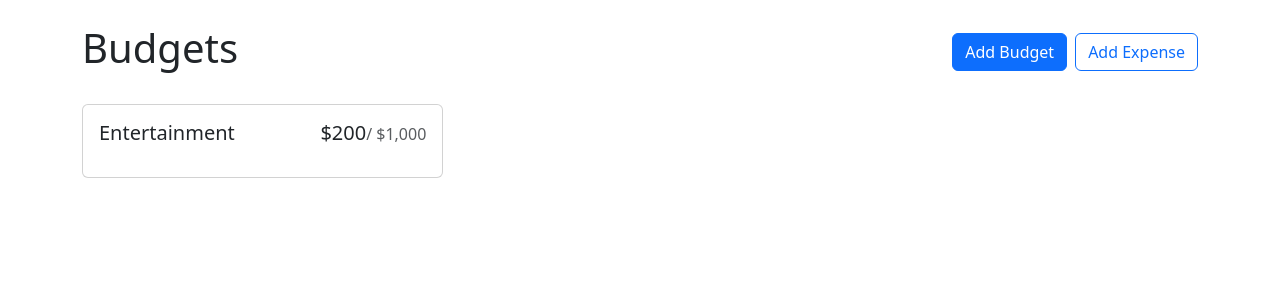
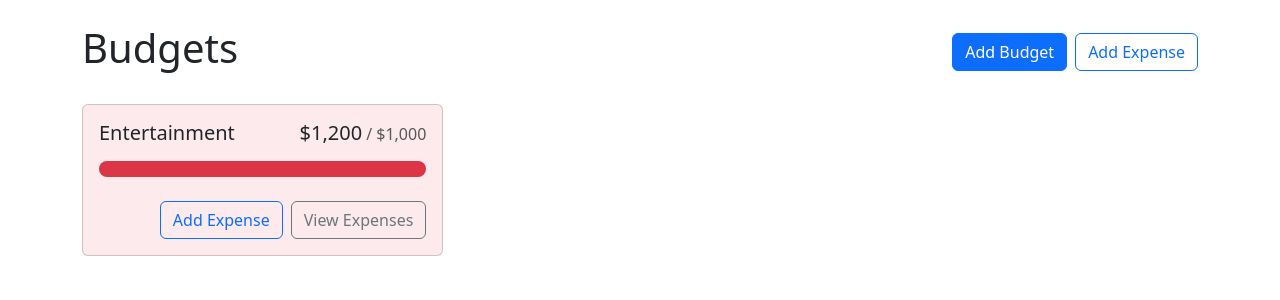
Before and after one commit to zhouzhou0619/budget-tracking-app, a React (Create React App) app: page / in a window 1280 px wide. Shown: the top 300 px of the page. Built offline with nearby package versions, Linux system fonts and the light colour scheme.

Commit message:
If it over the max budget, the background will turn to red. Added two buttons: the first one is default, and the second one is gray. Meet the friendly use principle.

```diff
--- a/src/App.js
+++ b/src/App.js
@@ -10,7 +10,7 @@
                 <Button variant="outline-primary">Add Expense</Button>
             </Stack>
             <div style={{ display: 'grid', gridTemplateColumns: 'repeat(auto-fill, minmax(300px, 1fr))', gap: '1rem', alignItems: 'flex-start' }}>
-                <BudgetCard name="Entertainment" amount={200} max={1000}></BudgetCard>
+                <BudgetCard name="Entertainment" gray amount={1200} max={1000}></BudgetCard>
             </div>
         </Container>
     );
--- a/src/components/BudgetCard.js
+++ b/src/components/BudgetCard.js
@@ -1,17 +1,36 @@
-import { Card } from 'react-bootstrap';
+import { Button, Card, ProgressBar, Stack } from 'react-bootstrap';
 import { currencyFormatter } from '../utils';
-export default function BudgetCard({ name, amount, max }) {
+export default function BudgetCard({ name, amount, max, gray }) {
+    const classNames = [];
+    if (amount > max) {
+        classNames.push('bg-danger', 'bg-opacity-10');
+    } else if (gray) {
+        classNames.push('bg-light');
+    }
     return (
-        <Card>
+        <Card className={classNames.join(' ')}>
             <Card.Body>
                 <Card.Title className="d-flex justify-content-between align-items-baseline fw-normal mb-3">
                     <div className="me-2">{name}</div>
                     <div className="d-flex align-items-baseline">
                         {currencyFormatter.format(amount)}
-                        <span className="text-muted fs-6">/ {currencyFormatter.format(max)}</span>
+                        <span className="text-muted fs-6 ms-1">/ {currencyFormatter.format(max)}</span>
                     </div>
                 </Card.Title>
+                <ProgressBar className="rounded-pill" variant={getProgressBarVariant(amount, max)} min={0} max={max} now={amount} />
+                <Stack direction="horizontal" gap="2" className="mt-4">
+                    <Button variant="outline-primary" className="ms-auto">
+                        Add Expense
+                    </Button>
+                    <Button variant="outline-secondary">View Expenses</Button>
+                </Stack>
             </Card.Body>
         </Card>
     );
 }
+function getProgressBarVariant(amount, max) {
+    const ratio = amount / max;
+    if (ratio < 0.5) return 'primary';
+    if (ratio < 0.75) return 'warning';
+    return 'danger';
+}
```
